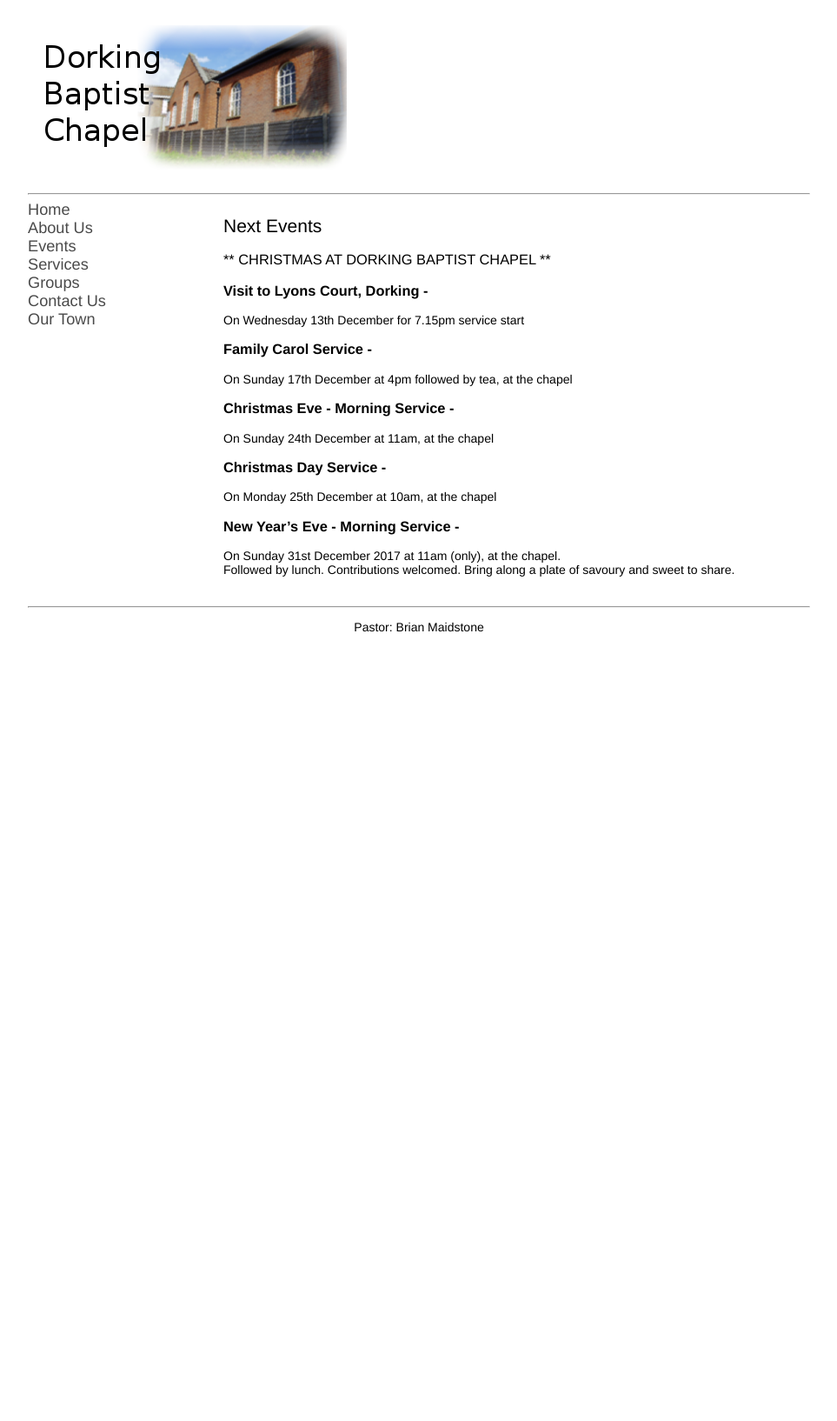
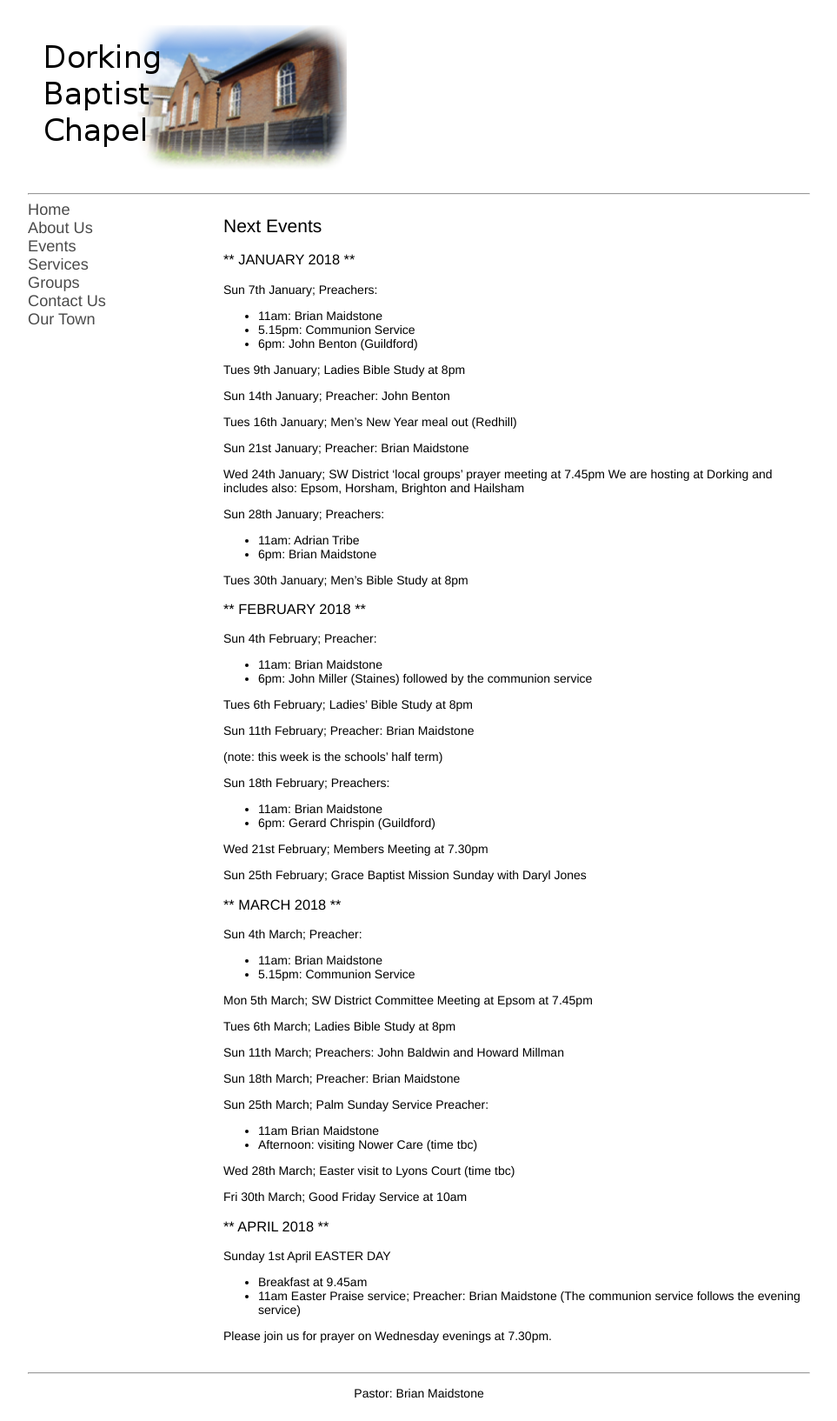
Before and after one commit to pandastreet/dorkingbaptistchapel.org.uk, a Jekyll site: the page built from events.md, in a window 1280 px wide. Shown: the whole page at 87% size, without its empty margins (158-1121 px from the left). Built offline with Jekyll 4.4.1, drawn with Linux system fonts in a browser that asks for light colours; our own code applies the rules of GitHub Pages for plain Markdown files; before the commit the page ends 900 px from its top, so only the background shows below that.

Commit message:
Update events.md

```diff
--- a/events.md
+++ b/events.md
@@ -4,21 +4,78 @@ layout: default
 
 ## Next Events
 
-### ** CHRISTMAS AT DORKING BAPTIST CHAPEL **
+### ** JANUARY 2018 **
 
-### **Visit to Lyons Court, Dorking -**
-On Wednesday 13th December for 7.15pm service start
+Sun 7th January;  Preachers:
+- 11am: Brian Maidstone
+- 5.15pm: Communion Service
+- 6pm: John Benton (Guildford)
 
-### **Family Carol Service -**
-On Sunday 17th December at 4pm followed by tea, at the chapel
+Tues 9th January; Ladies Bible Study at 8pm
 
-### **Christmas Eve - Morning Service -**
-On Sunday 24th December at 11am, at the chapel
+Sun 14th January;  Preacher: John Benton
 
-### **Christmas Day Service -**
-On Monday 25th December at 10am, at the chapel
+Tues 16th January; Men's New Year meal out (Redhill)
 
-### **New Year's Eve - Morning Service -**
-On Sunday 31st December 2017 at 11am (only), at the chapel.
-Followed by lunch.
-Contributions welcomed. Bring along a plate of savoury and sweet to share.
+Sun 21st January;  Preacher: Brian Maidstone
+
+Wed 24th January;  SW District 'local groups' prayer meeting at 7.45pm
+We are hosting at Dorking and includes also: Epsom, Horsham, Brighton and Hailsham
+
+Sun 28th January; Preachers:
+- 11am: Adrian Tribe
+- 6pm: Brian Maidstone
+
+Tues 30th January;  Men's Bible Study at 8pm
+
+### ** FEBRUARY 2018 **
+
+Sun 4th February;  Preacher:
+- 11am: Brian Maidstone
+- 6pm: John Miller (Staines) followed by the communion service
+
+Tues 6th February; Ladies' Bible Study at 8pm
+
+Sun 11th February; Preacher: Brian Maidstone
+
+(note: this week is the schools' half term)
+
+Sun 18th February; Preachers:
+- 11am: Brian Maidstone
+- 6pm: Gerard Chrispin (Guildford)
+
+Wed 21st February; Members Meeting at 7.30pm
+
+Sun 25th February; Grace Baptist Mission Sunday with Daryl Jones
+
+### ** MARCH 2018 **
+
+Sun 4th March; Preacher:
+- 11am: Brian Maidstone
+- 5.15pm: Communion Service
+
+Mon 5th March; SW District Committee Meeting at Epsom at 7.45pm
+
+Tues 6th March; Ladies Bible Study at 8pm
+
+Sun 11th March; Preachers: John Baldwin and Howard Millman
+
+Sun 18th March; Preacher: Brian Maidstone
+
+Sun 25th March; Palm Sunday Service  Preacher:
+- 11am Brian Maidstone
+- Afternoon: visiting Nower Care  (time tbc)
+
+Wed 28th March; Easter visit to Lyons Court   (time tbc)
+
+Fri 30th March; Good Friday Service at 10am
+
+### ** APRIL 2018 **
+
+Sunday 1st April  EASTER DAY
+- Breakfast at 9.45am
+- 11am Easter Praise service; Preacher: Brian Maidstone
+(The communion service follows the evening service)
+
+
+Please join us for prayer on Wednesday evenings at 7.30pm.
```
